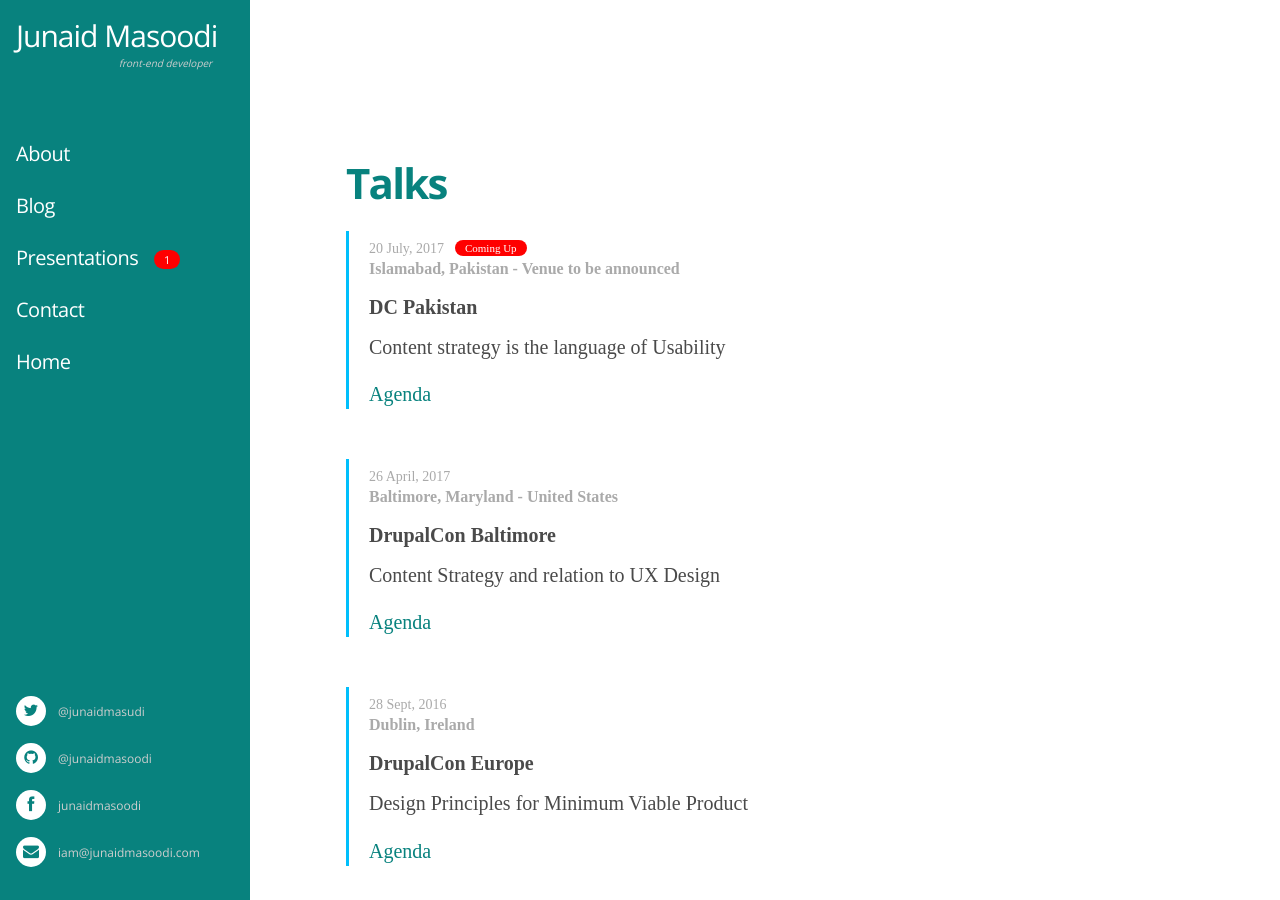
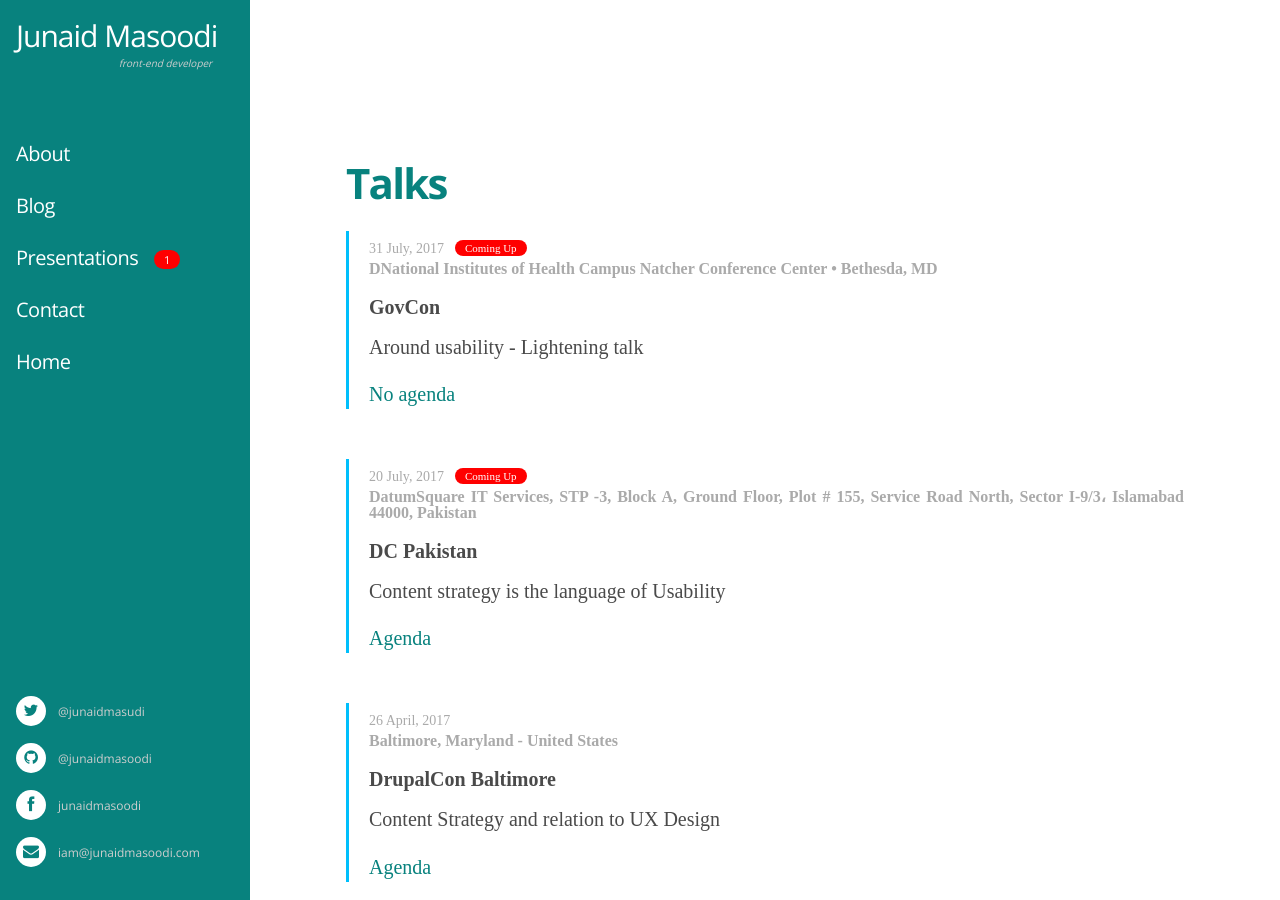
Before and after one commit to junaidmasoodi/junaidmasoodi.github.com, a Jekyll site: the page built from talks.md, in a window 1280 px wide and 900 px high. Built offline with Jekyll 4.4.1, drawn with Linux system fonts in a browser that asks for light colours; nearby versions of some CDN libraries; some web fonts are replaced.

Commit message:
changes in talks

```diff
--- a/talks.md
+++ b/talks.md
@@ -5,8 +5,17 @@
 ---
 
 <div class="talks">
+<div class="timed">31 July, 2017</div><coming>Coming Up</coming>
+<h6>DNational Institutes of Health Campus Natcher Conference Center • Bethesda, MD</h6>
+<h4><b>GovCon</b></h4>
+<h4>Around usability - Lightening talk</h4>
+<a href="#">No agenda</a>
+</div>
+
+<div class="talks">
 <div class="timed">20 July, 2017</div><coming>Coming Up</coming>
-<h6>Islamabad, Pakistan - Venue to be announced</h6>
+<h6>DatumSquare IT Services,
+STP -3, Block A, Ground Floor, Plot # 155, Service Road North, Sector I-9/3، Islamabad 44000, Pakistan</h6>
 <h4><b>DC Pakistan</b></h4>
 <h4>Content strategy is the language of Usability</h4>
 <a href="http://www.drupalcamps.pk/dcisb2017/session/content-strategy-language-usability">Agenda</a>
```
